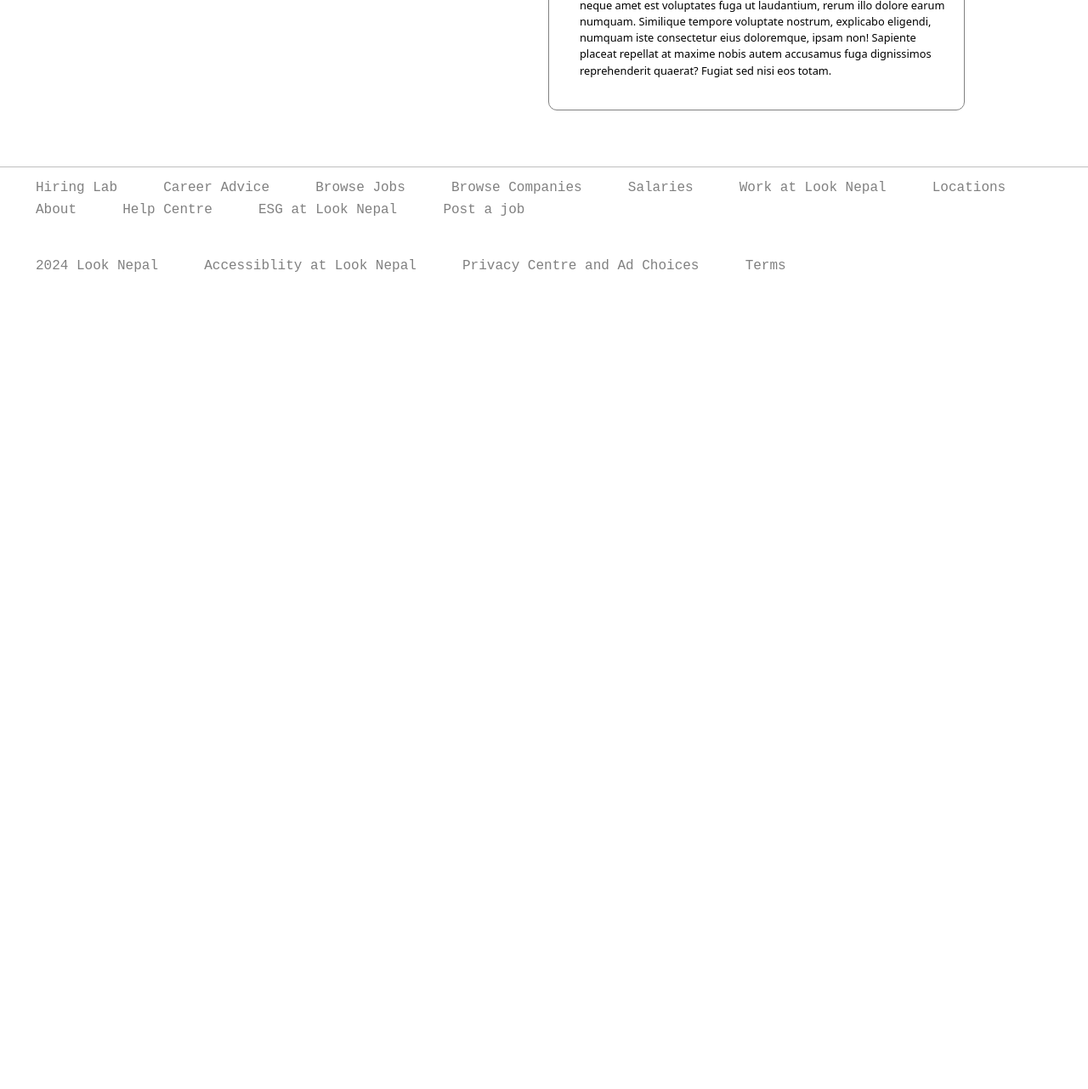
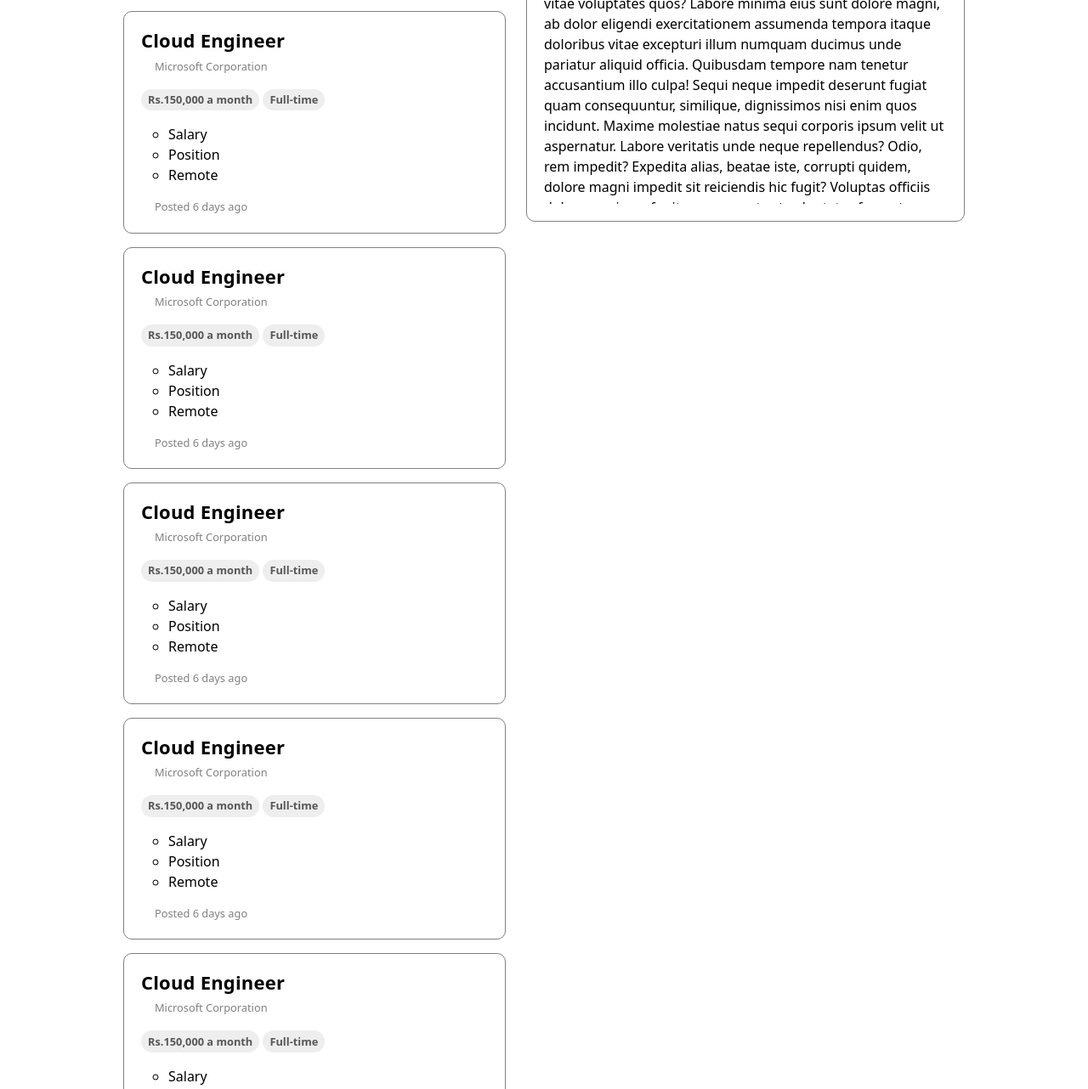
Before and after one commit to Bipin797/Look-Nepal-Main, a plain HTML site: page index.html in a window 1280 px wide. Shown: the part 1518-2800 px from the top of the page at 85% size. Before the commit the page ends 1869 px from the top, so only its background shows below. Drawn offline with nearby package versions, Linux system fonts and the light colour scheme; a web font is replaced by a local one.

Commit message:
Add files via upload

```diff
--- a/index.html
+++ b/index.html
@@ -39,7 +39,7 @@
     <div class="nav-div">
       <nav class="navbar navbar-expand-lg bg-body-tertiary">
         <div class="container-fluid">
-          <a class="navbar-brand" href="#">Look Nepal</a>
+          <a class="navbar-brand" href="/index.html">Look Nepal</a>
           <button
             class="navbar-toggler"
             type="button"
@@ -54,7 +54,12 @@
           <div class="collapse navbar-collapse" id="navbarSupportedContent">
             <ul class="navbar-nav me-auto mb-2 mb-lg-0">
               <li class="nav-item">
-                <a class="nav-link active" aria-current="page" href="#">Home</a>
+                <a
+                  class="nav-link active"
+                  aria-current="page"
+                  href="/index.html"
+                  >Home</a
+                >
               </li>
               <li class="nav-item">
                 <a class="nav-link" href="#">Company Reviews</a>
@@ -175,9 +180,100 @@
             <p class="card-text">Posted 6 days ago</p>
           </div>
         </div>
+        <div class="card">
+          <div class="card-body">
+            <h5 class="card-title">Cloud Engineer</h5>
+            <p class="card-text">Microsoft Corporation</p>
+            <div class="job-feature-box">
+              <p class="feature-salary">Rs.150,000 a month</p>
             </div>
-      <div class="card job-description">
+            <div class="job-feature-box">
+              <p class="feature-type">Full-time</p>
+            </div>
+            <ul>
+              <li>Salary</li>
+              <li>Position</li>
+              <li>Remote</li>
+            </ul>
+            <p class="card-text">Posted 6 days ago</p>
+          </div>
+        </div>
+        <div class="card">
           <div class="card-body">
+            <h5 class="card-title">Cloud Engineer</h5>
+            <p class="card-text">Microsoft Corporation</p>
+            <div class="job-feature-box">
+              <p class="feature-salary">Rs.150,000 a month</p>
+            </div>
+            <div class="job-feature-box">
+              <p class="feature-type">Full-time</p>
+            </div>
+            <ul>
+              <li>Salary</li>
+              <li>Position</li>
+              <li>Remote</li>
+            </ul>
+            <p class="card-text">Posted 6 days ago</p>
+          </div>
+        </div>
+        <div class="card">
+          <div class="card-body">
+            <h5 class="card-title">Cloud Engineer</h5>
+            <p class="card-text">Microsoft Corporation</p>
+            <div class="job-feature-box">
+              <p class="feature-salary">Rs.150,000 a month</p>
+            </div>
+            <div class="job-feature-box">
+              <p class="feature-type">Full-time</p>
+            </div>
+            <ul>
+              <li>Salary</li>
+              <li>Position</li>
+              <li>Remote</li>
+            </ul>
+            <p class="card-text">Posted 6 days ago</p>
+          </div>
+        </div>
+        <div class="card">
+          <div class="card-body">
+            <h5 class="card-title">Cloud Engineer</h5>
+            <p class="card-text">Microsoft Corporation</p>
+            <div class="job-feature-box">
+              <p class="feature-salary">Rs.150,000 a month</p>
+            </div>
+            <div class="job-feature-box">
+              <p class="feature-type">Full-time</p>
+            </div>
+            <ul>
+              <li>Salary</li>
+              <li>Position</li>
+              <li>Remote</li>
+            </ul>
+            <p class="card-text">Posted 6 days ago</p>
+          </div>
+        </div>
+        <div class="card">
+          <div class="card-body">
+            <h5 class="card-title">Cloud Engineer</h5>
+            <p class="card-text">Microsoft Corporation</p>
+            <div class="job-feature-box">
+              <p class="feature-salary">Rs.150,000 a month</p>
+            </div>
+            <div class="job-feature-box">
+              <p class="feature-type">Full-time</p>
+            </div>
+            <ul>
+              <li>Salary</li>
+              <li>Position</li>
+              <li>Remote</li>
+            </ul>
+            <p class="card-text">Posted 6 days ago</p>
+          </div>
+        </div>
+      </div>
+      <div class="card fastviewjob">
+        <div class="card-body">
+          <div class="selected-job-title">
             <h5 class="card-title">Front End Developer</h5>
             <p class="card-company">Uber Eats 3.5</p>
             <div class="job-feature-box">
@@ -193,7 +289,9 @@
             </div>
             <p class="card-text">Posted 6 days ago</p>
             <hr />
-          <p>
+          </div>
+
+          <div class="fastjobview-details">
             Lorem ipsum dolor sit amet consectetur adipisicing elit. Libero fuga
             et dolor architecto similique optio quia. Tenetur ex, nulla nam
             debitis delectus quam repellat amet ipsa. Illum blanditiis nisi
@@ -228,8 +326,12 @@
             Similique tempore voluptate nostrum, explicabo eligendi, numquam
             iste consectetur eius doloremque, ipsam non! Sapiente placeat
             repellat at maxime nobis autem accusamus fuga dignissimos
-            reprehenderit quaerat? Fugiat sed nisi eos totam.
-          </p>
+            reprehenderit quaerat? Fugiat sed nisi eos totam. Lorem ipsum dolor
+            sit, amet consectetur adipisicing elit. Aperiam odit ea unde
+            voluptas quis quo qui reiciendis doloribus quasi voluptates in
+            repellendus maiores est, molestias incidunt totam, ad similique
+            recusandae.
+          </div>
         </div>
       </div>
     </div>
--- a/style.css
+++ b/style.css
@@ -194,8 +194,8 @@ h1 {
   padding: 0 145px;
   display: flex;
   flex-direction: row;
-  /* justify-content: center; */
-  justify-content: space-around;
+  justify-content: center;
+  /* justify-content: space-around; */
   padding-bottom: 50px;
   /* overflow: hidden; */
 }
@@ -205,8 +205,12 @@ h1 {
   margin-left: 1rem;
 }
 
+.cards {
+  margin-right: 1.5rem;
+}
+
 .card {
-  width: 500px;
+  width: 450px;
   border: 0.5px solid grey;
   border-radius: 10px;
   padding: 20px;
@@ -259,15 +263,27 @@ h1 {
   margin: 0;
 }
 
-.job-description {
-  width: 600px;
+.fastviewjob {
+  background-color: white;
+  width: 550px;
   border: 0.5px solid grey;
   border-radius: 10px;
-  padding: 20px;
-  /* overflow: hidden; */
+  /* padding: 2rem 1rem 0 1rem; */
+  height: 100%;
+  max-height: 100%;
+  min-height: 100%;
+  position: sticky !important;
+  top: 1rem;
+  overflow: hidden;
+  margin: 0;
+  /* display: flex; */
+}
+
+.selected-job-title {
   position: sticky;
   top: 0;
-  /* display: block; */
+  background-color: white;
+  z-index: 10;
 }
 
 .apply-btn {
@@ -285,6 +301,18 @@ h1 {
 /* CHANGE SELECTION EFFECT ON BOOKMARK BUTTON TO CHANGE ITS COLOR */
 .bookmark-btn:hover {
   color: #0e46a3;
+}
+
+.fastjobview-details {
+  display: flex;
+  flex-direction: column;
+  flex: 1 1;
+  width: 100%;
+  height: 800px;
+  /* max-height: 100%;
+  min-height: 100%; */
+  border: 0 solid #ccc;
+  overflow-y: auto;
 }
 
 .footer {
```
Lines whose indentation alone changed are shown as unchanged.
